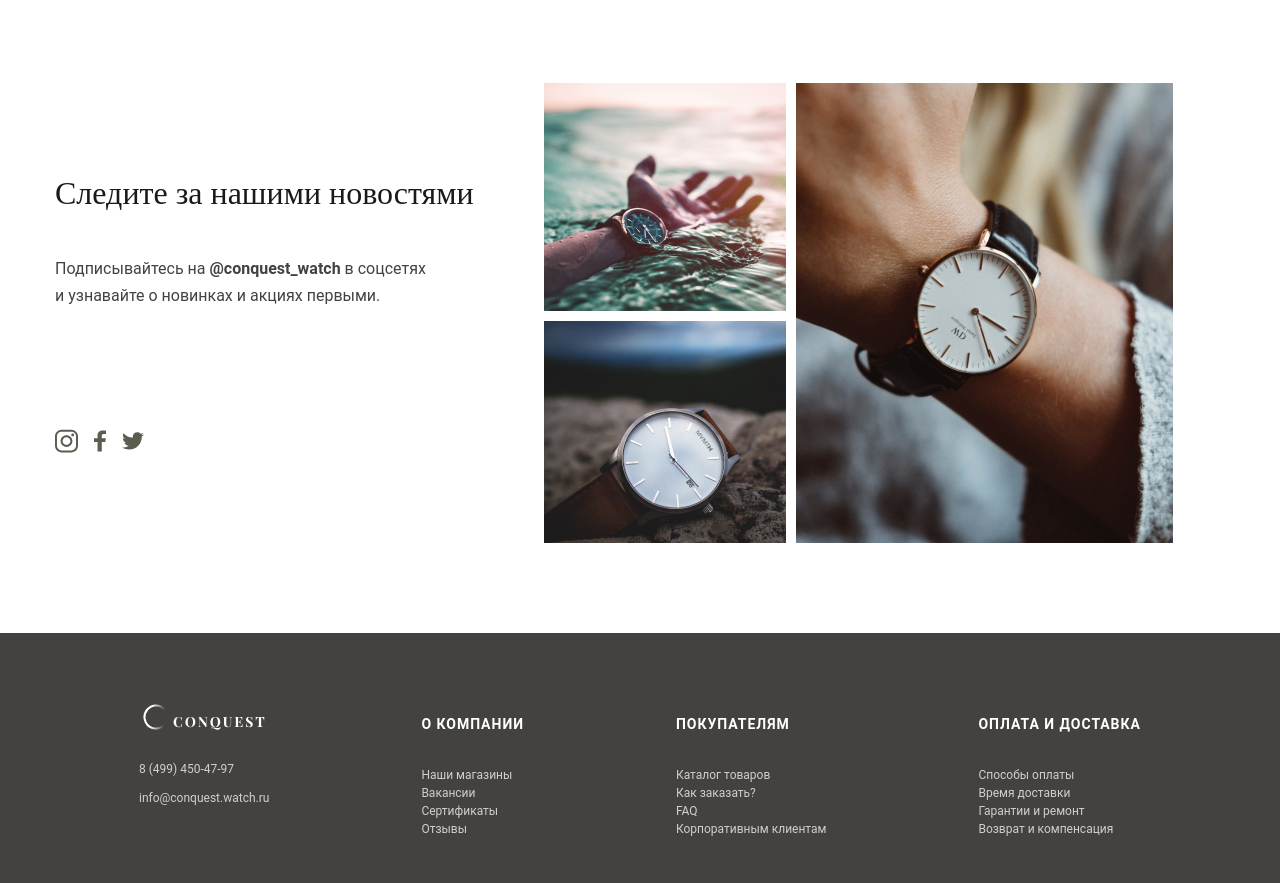
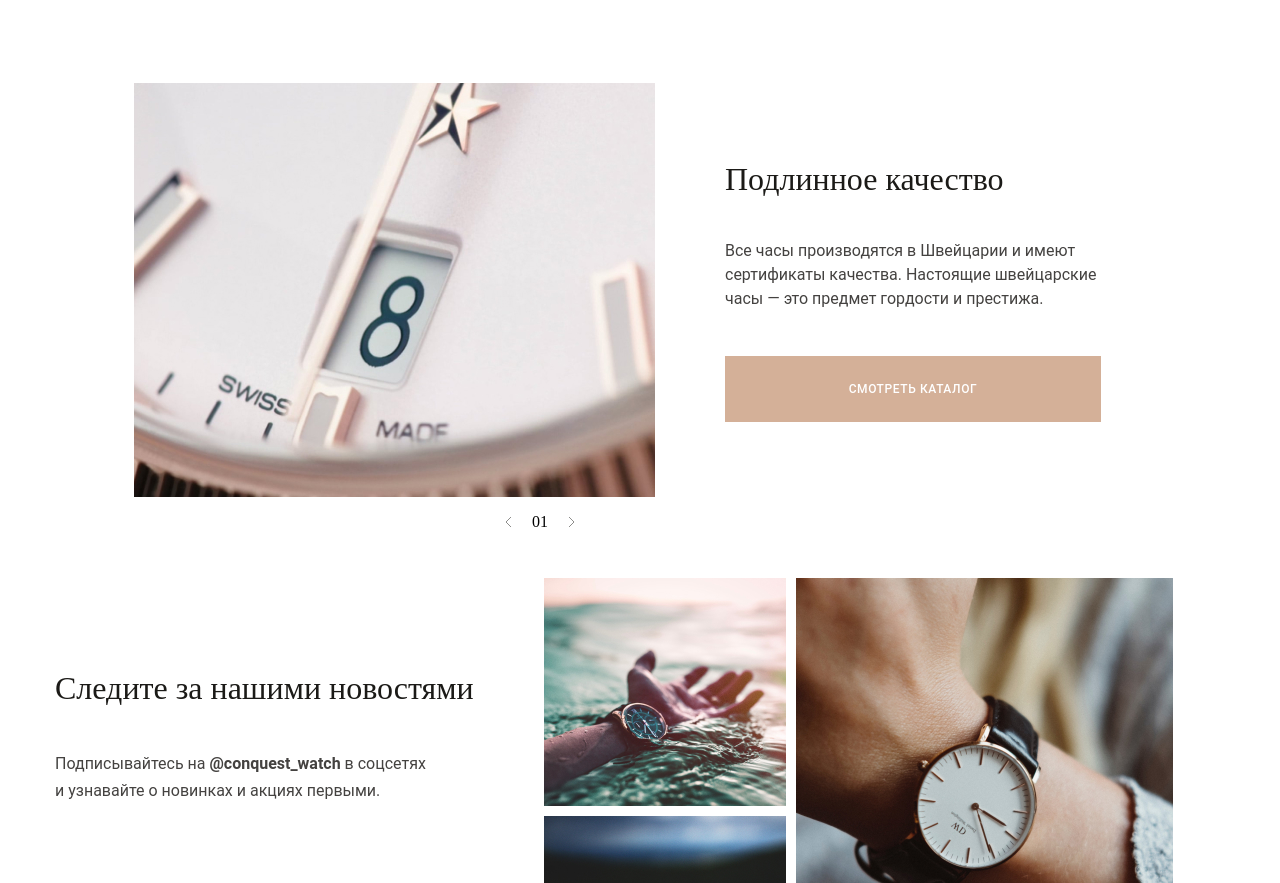
Before and after one commit to Andr-Den/conquest, a plain HTML site: page index.html in a window 1280 px wide. Shown: the part 1450-2333 px from the top of the page. Drawn offline with Linux system fonts and the light colour scheme.

Commit message:
add block gallery

```diff
--- /dev/null
+++ b/blocks/gallery/__button/gallery__button.css
@@ -0,0 +1,14 @@
+.gallery__button {
+  margin-top: 45px;
+  border: none;
+  background: #D4B098;
+  padding: 26px 38px;
+  font-family: 'Roboto';
+  font-style: normal;
+  font-weight: 500;
+  font-size: 12px;
+  line-height: 14px;
+  letter-spacing: 0.05em;
+  text-transform: uppercase;
+  color: #FFFFFF;
+}
--- /dev/null
+++ b/blocks/gallery/__container/gallery__container.css
@@ -0,0 +1,7 @@
+.gallery__container {
+  max-width: 1012px;
+  margin: 53px auto 53px;
+  display: flex;
+  gap: 70px;
+  align-items: center;
+}
--- /dev/null
+++ b/blocks/gallery/__description/gallery__description.css
@@ -0,0 +1,10 @@
+.gallery__description {
+  margin: 0;
+  margin-top: 38px;
+  font-family: 'Roboto';
+  font-style: normal;
+  font-weight: 400;
+  font-size: 16px;
+  line-height: 150%;
+  color: #444240;
+}
--- /dev/null
+++ b/blocks/gallery/__image/gallery__image.css
@@ -0,0 +1,6 @@
+.gallery__image {
+  background-image: url(../../../images/photo_banner.jpg);
+  width: 521px;
+  height: 414px;
+  position: relative;
+}
--- /dev/null
+++ b/blocks/gallery/__info/gallery__info.css
@@ -0,0 +1,5 @@
+.gallery__info {
+  display: flex;
+  flex-direction: column;
+  max-width: 376px;
+}
--- /dev/null
+++ b/blocks/gallery/__navigation/gallery__navigation.css
@@ -0,0 +1,7 @@
+.gallery__navigation {
+  display: flex;
+  gap: 20px;
+  position: absolute;
+  bottom: -50px;
+  right: 80px;
+}
--- a/index.css
+++ b/index.css
@@ -26,6 +26,13 @@
 @import url(./blocks/catalog/__about/catalog__about.css);
 @import url(./blocks/catalog/__about-link/catalog__about-link.css);
 
+@import url(./blocks/gallery/__container/gallery__container.css);
+@import url(./blocks/gallery/__image/gallery__image.css);
+@import url(./blocks/gallery/__info/gallery__info.css);
+@import url(./blocks/gallery/__description/gallery__description.css);
+@import url(./blocks/gallery/__button/gallery__button.css);
+@import url(./blocks/gallery/__navigation/gallery__navigation.css);
+
 @import url(./blocks/news/__container/news__container.css);
 @import url(./blocks/news/__title/news__title.css);
 @import url(./blocks/news/__description/news__description.css);
--- a/index.html
+++ b/index.html
@@ -78,6 +78,22 @@
           </div>
         </div>
       </section>
+      <section class="gallery">
+        <div class="gallery__container">
+          <div class="gallery__image">
+            <div class="gallery__navigation">
+              <img src="./images/arrow_left.svg">
+              <p>01</p>
+              <img src="./images/arrow_right.svg">
+            </div>
+          </div>
+          <div class="gallery__info">
+            <h2 class="news__title">Подлинное качество</h2>
+            <p class="gallery__description">Все часы производятся в Швейцарии и имеют сертификаты качества. Настоящие швейцарские часы — это предмет гордости и престижа.</p>
+            <button class="gallery__button">смотреть каталог</button>
+          </div>
+        </div>
+      </section>
       <section class="news">
         <div class="news__container">
           <div class="news__info">
```
Also changed, not shown: images/arrow_left.svg (added), images/arrow_right.svg (added), images/photo_banner.jpg (added).
